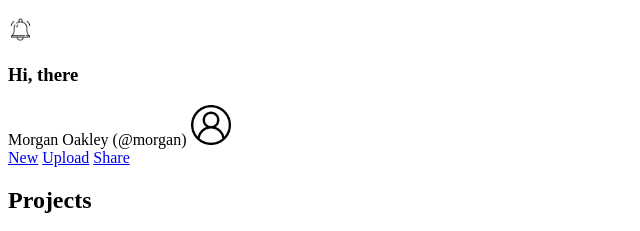
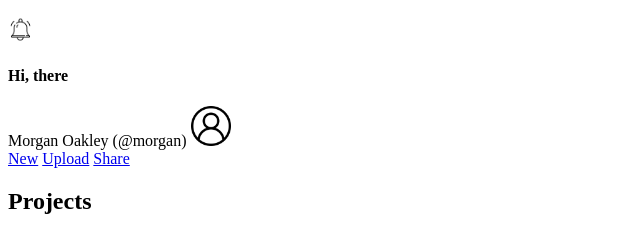
Before and after one commit to desertkitten/admindashboard, a plain HTML site: page index.html in a window 1280 px wide. Shown: the part 506-737 px from the top of the page, 0-640 px from the left. Drawn offline with Linux system fonts and the light colour scheme.

Commit message:
Update index.html

```diff
--- a/index.html
+++ b/index.html
@@ -51,7 +51,7 @@
       <img src="./images/bell.png" width="25" height="25" alt="Notifications" class="bell-icon">
     </div>
     <div class="user-info">
-      <h3>Hi, there</h3>
+      <h4>Hi, there</h4>
       <span class="user-name-small">Morgan Oakley (@morgan)</span>
       <img src="./images/user.png" width="40" height="40" alt="User Avatar" class="user-avatar-small">
       <div class="small-menu">
```
